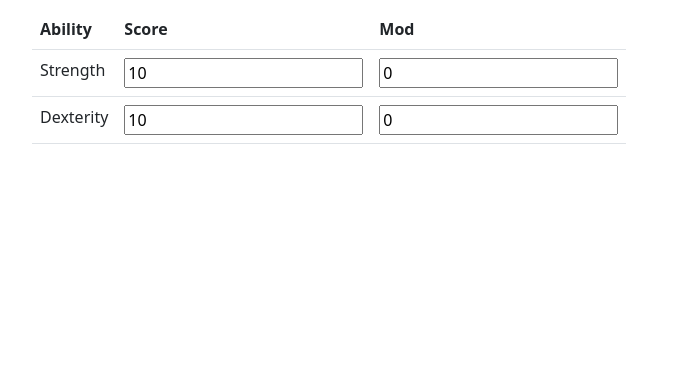
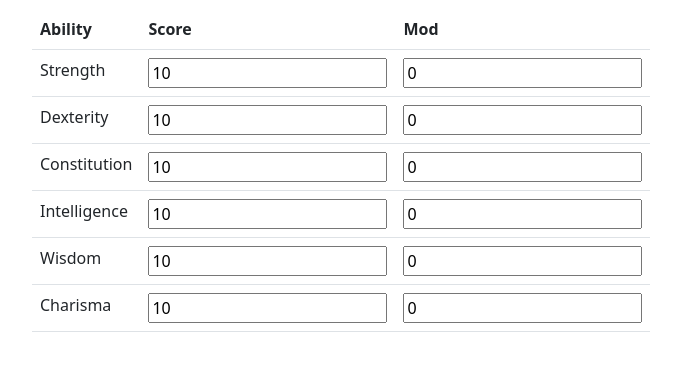
Before and after one commit to Dylan-Thrasher/Dynamic-Character-Sheet, a website: page index.html in a window 1280 px wide. Shown: the part 363-734 px from the top of the page, without its empty margins (50-731 px from the left). Drawn offline with nearby package versions, Linux system fonts and the light colour scheme.

Commit message:
base stats added for character sheet

```diff
--- a/index.html
+++ b/index.html
@@ -55,7 +55,42 @@
                         <input type="number" value="0" id="dexMod">
                     </td>
                 </tr>
-
+                <tr>
+                    <td>Constitution</td>
+                    <td>
+                        <input name="CON" type="number" value="10" id="conScore" onchange="UpdateModifiers()">
+                    </td>
+                    <td>
+                        <input type="number" value="0" id="conMod">
+                    </td>
+                </tr>
+                <tr>
+                    <td>Intelligence</td>
+                    <td>
+                        <input name="INT" type="number" value="10" id="intScore" onchange="UpdateModifiers()">
+                    </td>
+                    <td>
+                        <input type="number" value="0" id="intMod">
+                    </td>
+                </tr>
+                <tr>
+                    <td>Wisdom</td>
+                    <td>
+                        <input name="WIS" type="number" value="10" id="wisScore" onchange="UpdateModifiers()">
+                    </td>
+                    <td>
+                        <input type="number" value="0" id="wisMod">
+                    </td>
+                </tr>
+                <tr>
+                    <td>Charisma</td>
+                    <td>
+                        <input name="CHA" type="number" value="10" id="chaScore" onchange="UpdateModifiers()">
+                    </td>
+                    <td>
+                        <input type="number" value="0" id="chaMod">
+                    </td>
+                </tr>
             </table>
         </div>
     </div>
```
